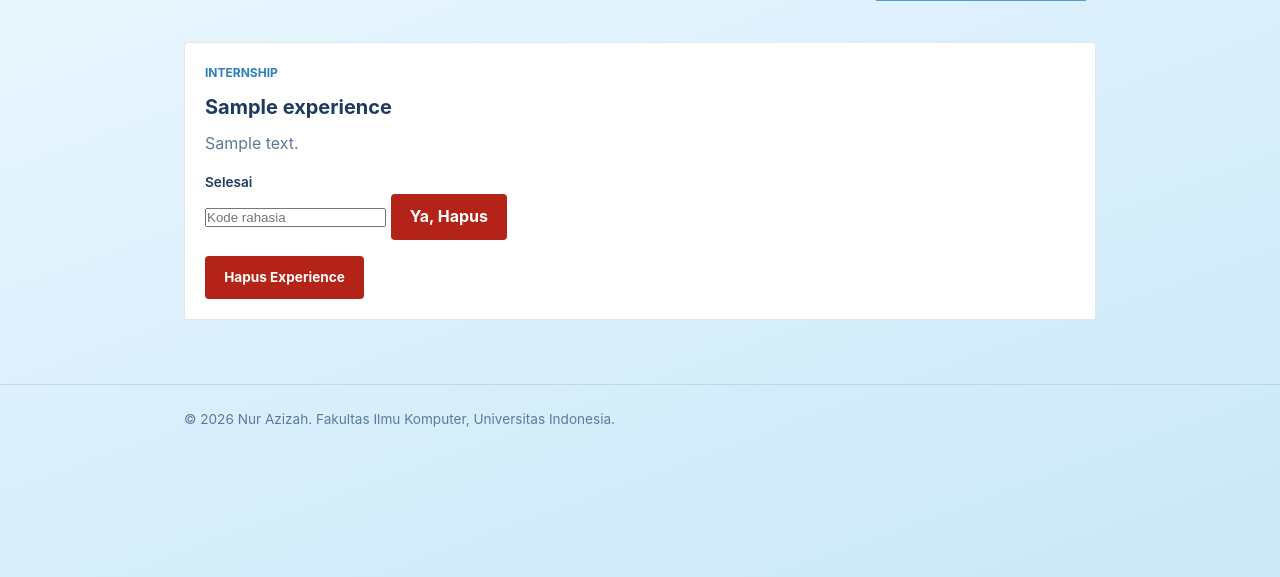
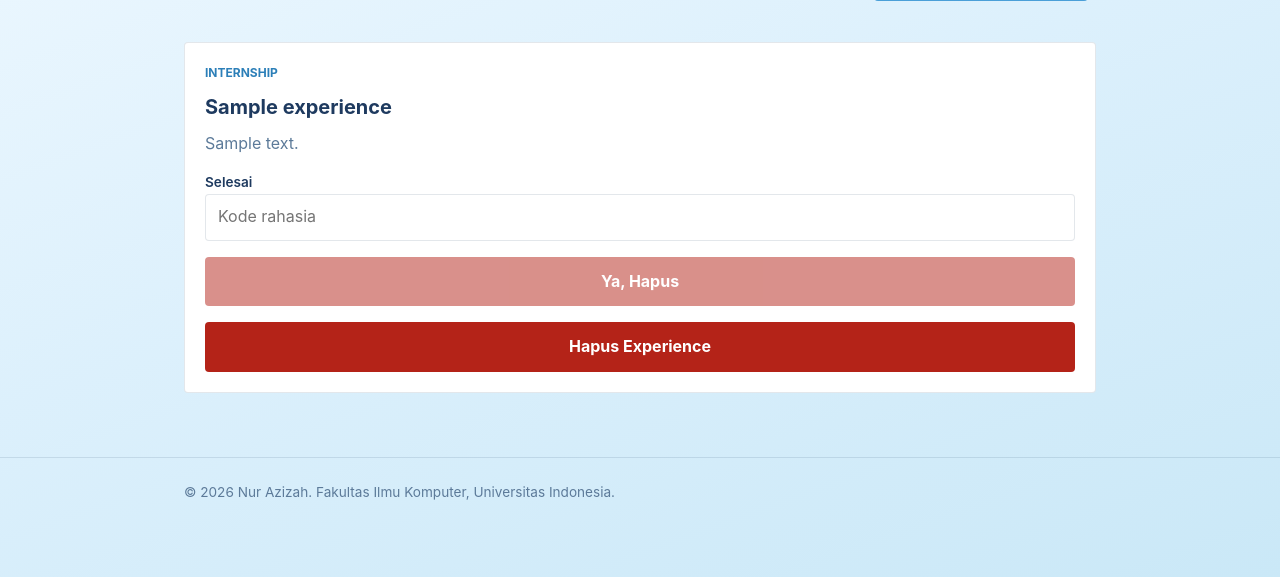
Before and after one commit to nurazizah56-dak/myportofolio, a Django app: page /experience/ in a window 1280 px wide. Shown: the part 223-800 px from the top of the page. Run offline with Django 5.2, Linux system fonts and the light colour scheme; tables that the repository leaves empty hold one stand-in row (values such as "Sample post").

Commit message:
style: styling input password pada modal delete experience dan nonaktifkan tombol hapus sampai password diisi

```diff
--- a/static/css/style.css
+++ b/static/css/style.css
@@ -771,6 +771,29 @@ html {
     transition: border-color 0.2s ease, outline-color 0.2s ease;
 }
 
+.delete-password-input {
+    width: 100%;
+    box-sizing: border-box;
+    padding: 0.6rem 0.75rem;
+    margin-bottom: 1rem;
+    border: 1px solid var(--line);
+    border-radius: var(--radius);
+    font: inherit;
+    background: #fff;
+    color: var(--ink);
+    transition: border-color 0.2s ease, outline-color 0.2s ease;
+}
+
+.delete-password-input:focus {
+    outline: 2px solid var(--accent);
+    border-color: var(--accent);
+}
+
+.delete-form {
+    display: flex;
+    flex-direction: column;
+}
+
 .form-group input:focus,
 .form-group textarea:focus,
 .form-group select:focus {
@@ -801,6 +824,18 @@ html {
 
 .button-secondary {
     background: var(--ink, #333);
+}
+
+.experience-card
+.button-danger {
+    font-size: 1rem;
+    padding: 0.75rem 1.2rem;
+    width: 100%;
+}
+
+.button-danger:disabled {
+    opacity: 0.5;
+    cursor: not-allowed;
 }
 
 .project-header {
@@ -895,9 +930,10 @@ html {
     position: relative;
     z-index: 1;
     width: min(100%, 480px);
+    margin-top: 1.5rem;
     padding: 1.5rem;
     background: var(--card-bg);
-    border: 1px solid var(--line);
+    border: 1.5px solid var(--line);
     border-radius: var(--radius);
     box-shadow: 0 1rem 3rem rgba(30, 58, 95, 0.22);
 }
--- a/templates/components/experience_delete_modal.html
+++ b/templates/components/experience_delete_modal.html
@@ -1,8 +1,9 @@
-<form method="post" action="{% url 'main:delete_experience' experience.id %}">
+<form method="post" action="{% url 'main:delete_experience' experience.id %}" class="delete-form">
     {% csrf_token %}
     <input type="password" name="password" placeholder="Kode rahasia" required
-           class="delete-password-input">
-    <button type="submit" class="button button-danger">Ya, Hapus</button>
+           class="delete-password-input"
+           oninput="this.closest('form').querySelector('button[type=submit]').disabled = this.value.length === 0">
+    <button type="submit" class="button button-danger" disabled>Ya, Hapus</button>
 </form>
 
 <p class="experience-status">
```
